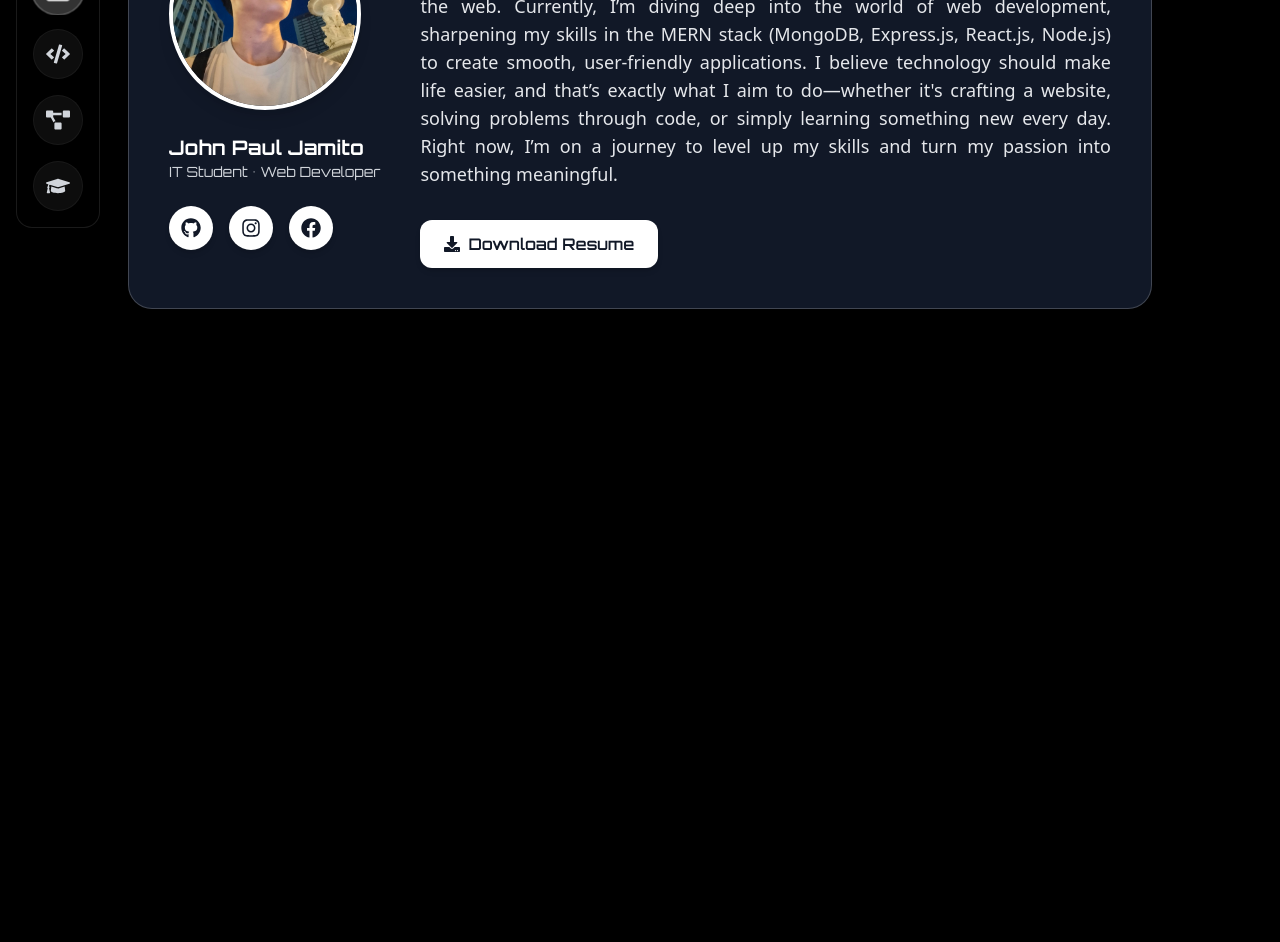
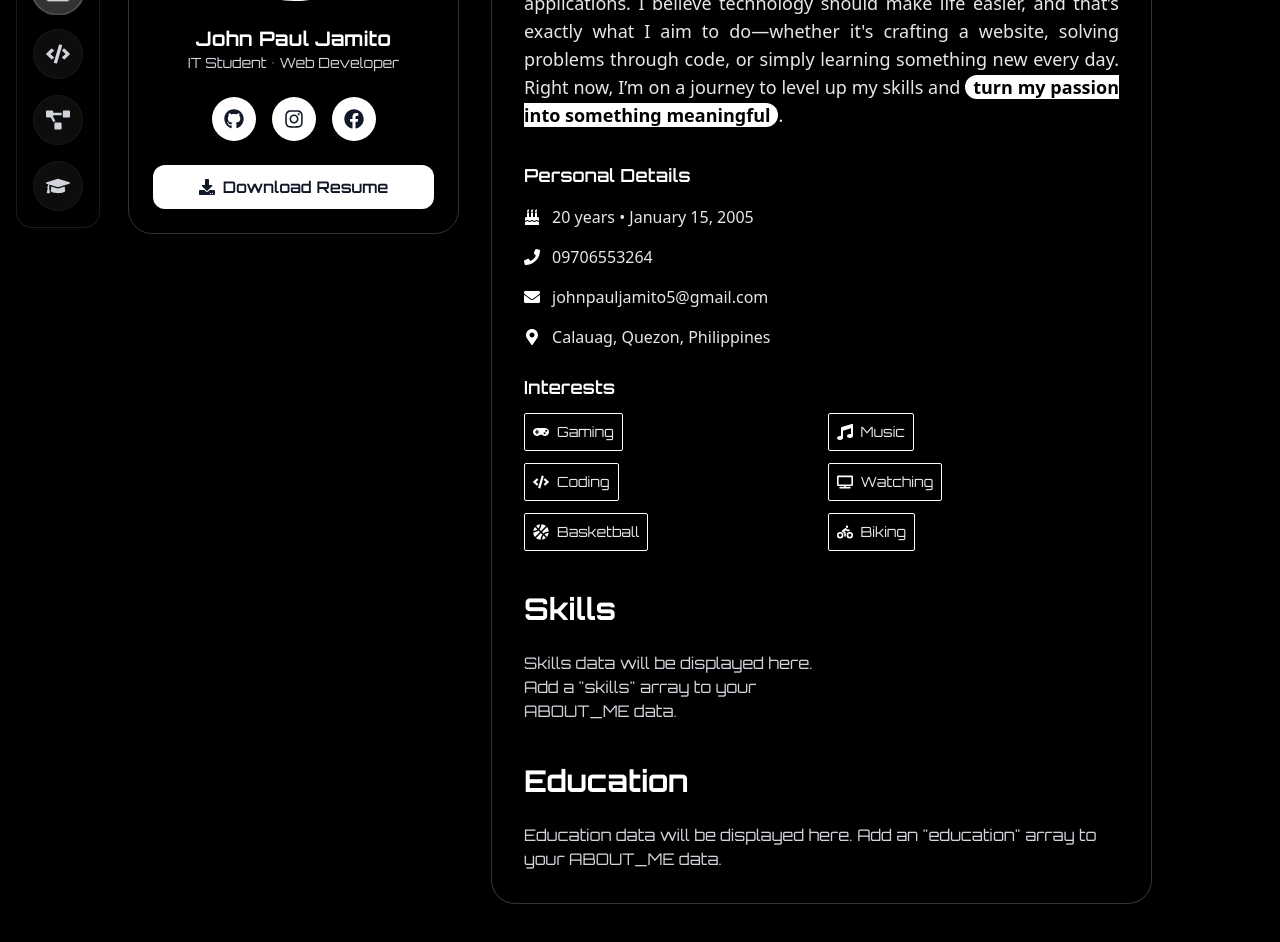
Before and after one commit to Jayp33333/Jaypee-Portfolio, a React (Vite) app in the folder jaypee-portfolio/: page /about in a window 1280 px wide. Shown: the part 360-1302 px from the top of the page. Before the commit the page ends 800 px from the top, so only its background shows below. Built offline with nearby package versions, Linux system fonts and the light colour scheme.

Commit message:
updating my about section

```diff
--- a/jaypee-portfolio/src/index.css
+++ b/jaypee-portfolio/src/index.css
@@ -12,6 +12,7 @@
 @layer base {
   html {
     font-family: 'Orbitron',sans-serif;
+    scroll-behavior: smooth;
   }
 
 
--- a/jaypee-portfolio/src/pages/About.jsx
+++ b/jaypee-portfolio/src/pages/About.jsx
@@ -7,8 +7,17 @@ import {
   FaFacebook,
   FaInstagram,
   FaDownload,
+  FaBirthdayCake,
+  FaPhone,
+  FaEnvelope,
+  FaMapMarkerAlt,
+  FaGamepad,
+  FaMusic,
+  FaCode,
+  FaTv,
+  FaBasketballBall,
+  FaBiking,
   FaBars,
-  FaTimes,
 } from "react-icons/fa";
 import ParticlesBackground from "../components/ParticlesBackground.jsx";
 
@@ -27,6 +36,24 @@ const About = () => {
       contentControls.start("visible");
     }
   }, [isInView, mainControls, socialControls, contentControls]);
+
+  // Personal details data
+  const personalDetails = {
+    age: "20",
+    birthdate: "January 15, 2005",
+    phone: "09706553264",
+    email: "johnpauljamito5@gmail.com",
+    address: "Calauag, Quezon, Philippines",
+  };
+
+  const interests = [
+    { name: "Gaming", icon: <FaGamepad /> },
+    { name: "Music", icon: <FaMusic /> },
+    { name: "Coding", icon: <FaCode /> },
+    { name: "Watching", icon: <FaTv /> },
+    { name: "Basketball", icon: <FaBasketballBall /> },
+    { name: "Biking", icon: <FaBiking /> },
+  ];
 
   // Animation variants
   const fadeIn = {
@@ -70,10 +97,25 @@ const About = () => {
     { name: "Education", href: "#education" },
   ];
 
+  const highlightMultiple = (text, keywords) => {
+    const regex = new RegExp(`(${keywords.join("|")})`, "gi");
+    const parts = text.split(regex);
+
+    return parts.map((part, index) =>
+      keywords.some((k) => k.toLowerCase() === part.toLowerCase()) ? (
+        <span key={index} className="text-black bg-white rounded-full px-2 font-semibold">
+          {part}
+        </span>
+      ) : (
+        part
+      )
+    );
+  };
+
   return (
     <>
       {/* Navigation Bar */}
-      <nav className="fixed top-0 left-0 w-full bg-black/60 backdrop-blur-md z-49">
+      <nav className="fixed top-0 left-0 w-full bg-black/60 backdrop-blur-md z-40">
         <div className="max-w-7xl mx-auto px-4 sm:px-6 lg:px-8">
           <div className="flex justify-center md:justify-end items-center h-16">
             {/* Navigation (Always Visible) */}
@@ -104,10 +146,10 @@ const About = () => {
       {/* About Section */}
       <section
         ref={ref}
-        className="w-full min-h-[100dvh] flex justify-center items-center px-4 xs:px-6 sm:px-12 md:px-24 lg:px-32 py-12 sm:py-16 bg-black text-white pt-20"
+        className="w-full min-h-[100dvh] flex justify-center items-start px-4 xs:px-6 sm:px-12 md:px-24 lg:px-32 py-12 sm:py-16 bg-black text-white pt-20"
       >
         <ParticlesBackground />
-        <div>
+        <div className="w-full max-w-5xl">
           {/* Decorative About Me Logo */}
           <div className="flex items-center justify-center lg:justify-start my-6">
             <div className="flex items-center w-full max-w-xs">
@@ -119,14 +161,14 @@ const About = () => {
             </div>
           </div>
 
+          <div className="flex flex-col lg:flex-row gap-8">
+            {/* Left - Fixed Profile Section */}
             <motion.div
               variants={fadeIn}
               initial="hidden"
               animate={mainControls}
-            className="max-w-5xl w-full bg-gray-900 backdrop-blur-lg border border-white/20 shadow-2xl rounded-3xl p-6 sm:p-8 md:p-10 flex flex-col md:flex-row items-center gap-8 md:gap-10 mt-8"
+              className="w-full lg:w-1/3  backdrop-blur-lg border border-white/20 shadow-2xl rounded-3xl p-6 flex flex-col items-center sticky top-24 h-fit"
             >
-            {/* Left - Profile */}
-            <div className="flex flex-col items-center md:items-start">
               <motion.img
                 variants={imageAnimation}
                 initial="hidden"
@@ -145,7 +187,7 @@ const About = () => {
                 variants={fadeIn}
                 initial="hidden"
                 animate={mainControls}
-                className="mt-6 text-xl xs:text-2xl font-bold text-white text-center md:text-left"
+                className="mt-6 text-xl xs:text-2xl font-bold text-white text-center"
               >
                 John Paul Jamito
               </motion.h2>
@@ -154,7 +196,7 @@ const About = () => {
                 variants={fadeIn}
                 initial="hidden"
                 animate={mainControls}
-                className="text-gray-300 text-sm xs:text-base text-center md:text-left"
+                className="text-gray-300 text-sm xs:text-base text-center"
               >
                 IT Student • Web Developer
               </motion.p>
@@ -202,32 +244,6 @@ const About = () => {
                   <FaFacebook className="w-5 h-5 xs:w-6 xs:h-6" />
                 </motion.a>
               </motion.div>
-            </div>
-
-            {/* Right - About Content */}
-            <motion.div
-              variants={fadeIn}
-              initial="hidden"
-              animate={contentControls}
-              className="flex-1"
-            >
-              <motion.h1
-                initial={{ opacity: 0, x: -20 }}
-                animate={{ opacity: 1, x: 0 }}
-                transition={{ duration: 0.5, delay: 0.4 }}
-                className="font-heading text-2xl sm:text-3xl md:text-4xl font-bold text-white mb-4 sm:mb-6"
-              >
-                Introduction
-              </motion.h1>
-
-              <motion.p
-                initial={{ opacity: 0 }}
-                animate={{ opacity: 1 }}
-                transition={{ duration: 0.7, delay: 0.6 }}
-                className="text-gray-200 font-sans text-sm sm:text-base lg:text-lg leading-relaxed text-justify font-inter"
-              >
-                {ABOUT_ME.content}
-              </motion.p>
 
               {/* Resume Button */}
               <motion.a
@@ -241,13 +257,183 @@ const About = () => {
                   boxShadow: "0 5px 15px rgba(255, 255, 255, 0.3)",
                 }}
                 whileTap={{ scale: 0.98 }}
-                className="inline-flex items-center gap-2 mt-6 sm:mt-8 px-5 py-2.5 sm:px-6 sm:py-3 rounded-xl bg-white text-gray-900 font-semibold shadow-md hover:bg-gray-100 transition-colors duration-300"
+                className="inline-flex items-center gap-2 mt-6 px-5 py-2.5 rounded-xl bg-white text-gray-900 font-semibold shadow-md hover:bg-gray-100 transition-colors duration-300 w-full justify-center"
               >
                 <FaDownload className="w-4 h-4" />
                 Download Resume
               </motion.a>
             </motion.div>
+
+            {/* Right - Scrollable Content Section */}
+            <motion.div
+              variants={fadeIn}
+              initial="hidden"
+              animate={contentControls}
+              className="w-full lg:w-2/3 bg-black  backdrop-blur-lg border border-white/20 shadow-2xl rounded-3xl p-6 sm:p-8"
+            >
+              <div id="introduction" className="scroll-mt-24">
+                <motion.h1
+                  initial={{ opacity: 0, x: -20 }}
+                  animate={{ opacity: 1, x: 0 }}
+                  transition={{ duration: 0.5, delay: 0.4 }}
+                  className="font-heading text-2xl sm:text-3xl font-bold text-white mb-4 sm:mb-6"
+                >
+                  Introduction
+                </motion.h1>
+
+                <motion.p
+                  initial={{ opacity: 0 }}
+                  animate={{ opacity: 1 }}
+                  transition={{ duration: 0.7, delay: 0.6 }}
+                  className="text-gray-200 font-sans text-sm sm:text-base lg:text-lg leading-relaxed text-justify font-inter mb-8"
+                >
+                  {highlightMultiple(ABOUT_ME.content, [
+                    "MERN stack",
+                    "turn my passion into something meaningful",
+                  ])}
+                </motion.p>
+
+                {/* Personal Details */}
+                <motion.div
+                  variants={fadeIn}
+                  initial="hidden"
+                  animate={mainControls}
+                  className="w-full mt-6 space-y-4 text-sm sm:text-base font-sans"
+                >
+                   <h3 className="text-lg font-semibold text-white mb-3 font-heading">
+                    Personal Details
+                  </h3>
+                  <div className="flex items-center text-gray-200">
+                    <FaBirthdayCake className="mr-3 text-white" />
+                    <span>
+                      {personalDetails.age} years • {personalDetails.birthdate}
+                    </span>
+                  </div>
+
+                  <div className="flex items-center text-gray-200">
+                    <FaPhone className="mr-3 text-white" />
+                    <span>{personalDetails.phone}</span>
+                  </div>
+
+                  <div className="flex items-center text-gray-200">
+                    <FaEnvelope className="mr-3 text-white" />
+                    <span>{personalDetails.email}</span>
+                  </div>
+
+                  <div className="flex items-center text-gray-200">
+                    <FaMapMarkerAlt className="mr-3 text-white" />
+                    <span>{personalDetails.address}</span>
+                  </div>
                 </motion.div>
+
+                {/* Interests */}
+                <motion.div
+                  variants={fadeIn}
+                  initial="hidden"
+                  animate={mainControls}
+                  className="w-full mt-6"
+                >
+                  <h3 className="text-lg font-semibold text-white mb-3">
+                    Interests
+                  </h3>
+                  <div className="grid grid-cols-2 gap-3">
+                    {interests.map((interest, index) => (
+                      <div
+                        key={index}
+                        className="flex items-center text-gray-200"
+                      >
+                        <div className="flex items-center bg-black border border-white p-2 rounded-sm">
+                           <span className="mr-2 text-white">{interest.icon}</span>
+                           <span className="text-sm">{interest.name}</span>
+                        </div>
+
+                      </div>
+                    ))}
+                  </div>
+                </motion.div>
+              </div>
+
+              {/* Skills Section */}
+              <div id="skills" className="scroll-mt-24 mt-10">
+                <motion.h2
+                  initial={{ opacity: 0, x: -20 }}
+                  animate={{ opacity: 1, x: 0 }}
+                  transition={{ duration: 0.5, delay: 0.4 }}
+                  className="font-heading text-2xl sm:text-3xl font-bold text-white mb-4 sm:mb-6"
+                >
+                  Skills
+                </motion.h2>
+
+                <div className="grid grid-cols-1 md:grid-cols-2 gap-4">
+                  {ABOUT_ME.skills?.map((skill, index) => (
+                    <motion.div
+                      key={index}
+                      initial={{ opacity: 0, y: 20 }}
+                      animate={{ opacity: 1, y: 0 }}
+                      transition={{ duration: 0.5, delay: 0.2 * index }}
+                      className="bg-gray-800/50 p-4 rounded-lg"
+                    >
+                      <h3 className="text-lg font-semibold text-white mb-2">
+                        {skill.name}
+                      </h3>
+                      <div className="w-full bg-gray-700 rounded-full h-2.5">
+                        <div
+                          className="bg-blue-500 h-2.5 rounded-full"
+                          style={{ width: `${skill.level}%` }}
+                        ></div>
+                      </div>
+                      <span className="text-sm text-gray-300 mt-1">
+                        {skill.level}%
+                      </span>
+                    </motion.div>
+                  )) || (
+                    <div className="text-gray-300">
+                      Skills data will be displayed here. Add a "skills" array
+                      to your ABOUT_ME data.
+                    </div>
+                  )}
+                </div>
+              </div>
+
+              {/* Education Section */}
+              <div id="education" className="scroll-mt-24 mt-10">
+                <motion.h2
+                  initial={{ opacity: 0, x: -20 }}
+                  animate={{ opacity: 1, x: 0 }}
+                  transition={{ duration: 0.5, delay: 0.4 }}
+                  className="font-heading text-2xl sm:text-3xl font-bold text-white mb-4 sm:mb-6"
+                >
+                  Education
+                </motion.h2>
+
+                <div className="space-y-6">
+                  {ABOUT_ME.education?.map((edu, index) => (
+                    <motion.div
+                      key={index}
+                      initial={{ opacity: 0, y: 20 }}
+                      animate={{ opacity: 1, y: 0 }}
+                      transition={{ duration: 0.5, delay: 0.2 * index }}
+                      className="bg-gray-800/50 p-5 rounded-lg border-l-4 border-blue-500"
+                    >
+                      <h3 className="text-lg font-semibold text-white">
+                        {edu.degree}
+                      </h3>
+                      <p className="text-blue-300">{edu.institution}</p>
+                      <p className="text-gray-400">{edu.period}</p>
+                      {edu.description && (
+                        <p className="text-gray-300 mt-2">{edu.description}</p>
+                      )}
+                    </motion.div>
+                  )) || (
+                    <div className="text-gray-300">
+                      Education data will be displayed here. Add an "education"
+                      array to your ABOUT_ME data.
+                    </div>
+                  )}
+                </div>
+              </div>
+            </motion.div>
+          </div>
         </div>
       </section>
     </>
--- a/jaypee-portfolio/src/utils/data.js
+++ b/jaypee-portfolio/src/utils/data.js
@@ -142,7 +142,7 @@ export const SKILLS = [
 
 export const ABOUT_ME = {
   content: `
-I’m just a guy who’s fascinated by technology and loves building cool things on the web. Currently, I’m diving deep into the world of web development, sharpening my skills in the MERN stack (MongoDB, Express.js, React.js, Node.js) to create smooth, user-friendly applications.
+I’m just a guy who’s fascinated by technology and loves building cool things on the web. Currently, I’m diving deep into the world of web development, sharpening my skills in the MERN Stack (MongoDB, Express.js, React.js, Node.js) to create smooth, user-friendly applications.
 
 I believe technology should make life easier, and that’s exactly what I aim to do—whether it's crafting a website, solving problems through code, or simply learning something new every day. Right now, I’m on a journey to level up my skills and turn my passion into something meaningful.`,
 };
```
Lines whose indentation alone changed are shown as unchanged.
